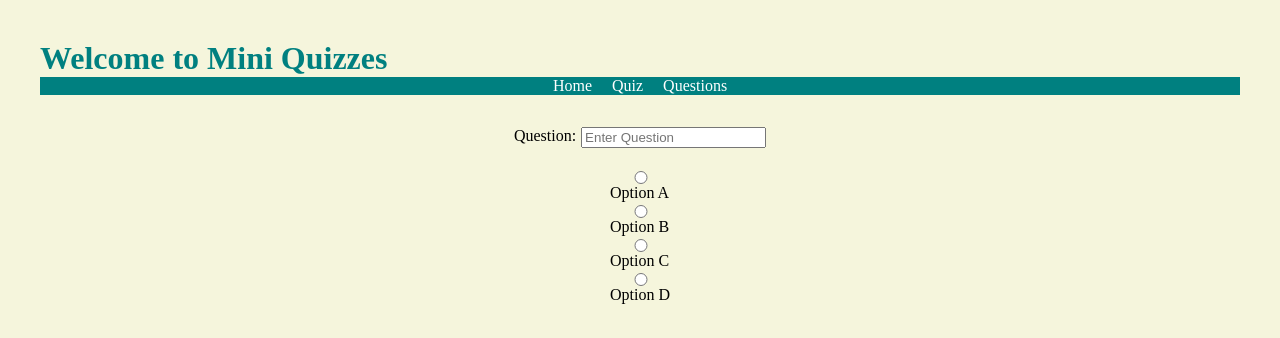
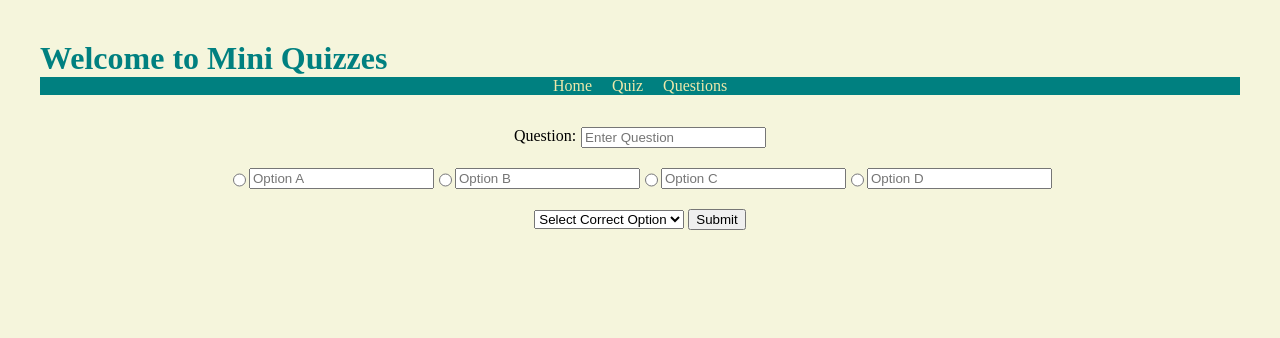
Before and after one commit to Priyanshii23/mockEvaluation2, a website: page frontend/quiz.html in a window 1280 px wide. Drawn offline with Linux system fonts and the light colour scheme.

Commit message:
Updated quiz Questions

```diff
--- a/baseUrl.js
+++ b/baseUrl.js
@@ -1,4 +1,4 @@
 
-export const baseUrl = "short-bustling-toaster.glitch.me";
+// export const baseUrl = "short-bustling-toaster.glitch.me";
 
-//  const baseUrl = "http://localhost:3000/quiz"
+export const baseUrl = "http://localhost:3000/quiz"
--- a/frontend/index.css
+++ b/frontend/index.css
@@ -1,31 +1,40 @@
-body{
+body {
     /* border: 2px solid black; */
     padding: 30px;
     margin: 10px;
     background-color: beige;
 }
-h1{
+
+h1 {
     align-items: center;
     color: teal;
     margin: auto;
 }
 
-#nav{
+#nav {
     display: flex;
     gap: 20px;
     justify-content: space-around;
     background-color: teal;
 
 }
-a{
+
+a {
     text-decoration: none;
     display: flex;
     flex-direction: row;
     justify-content: space-around;
-    color: white;
+    color: palegoldenrod;
 
 }
-form{
+
+a:hover {
+    cursor: pointer;
+    color: black;
+    background-color: palegoldenrod;
+}
+
+form {
     display: flex;
     flex-direction: column;
     gap: 20px;
@@ -34,17 +43,28 @@ form{
     align-items: center;
 }
 
-#quizForm{
-   /* border: 1px solid black; */
+#submit {
+    border-radius: 5px;
+    color: palegoldenrod;
+    background-color: teal;
+}
 
+#submit:hover {
+    cursor: pointer;
+    color: teal;
+    background-color: white;
 }
-#question{
+
+
+
+#question {
     display: flex;
     gap: 5px;
 
 }
-#opt{
+
+#opt {
     display: flex;
-    flex-direction: column;
-    align-items: left;
+
+    /* align-items: left; */
 }
--- a/frontend/quiz.html
+++ b/frontend/quiz.html
@@ -1,11 +1,13 @@
 <!DOCTYPE html>
 <html lang="en">
+
 <head>
     <meta charset="UTF-8">
     <meta name="viewport" content="width=device-width, initial-scale=1.0">
     <title>Quiz</title>
     <link rel="stylesheet" href="index.css">
 </head>
+
 <body>
     <h1>Welcome to Mini Quizzes</h1>
     <div id="nav"></div>
@@ -15,14 +17,30 @@
             <input type="text" id="quesStatement" placeholder="Enter Question">
         </div>
         <div id="opt">
-   <input type="radio" name="options" value="Option A">Option A
-   <input type="radio" name="options" value="Option B">Option B
-   <input type="radio" name="options" value="Option C">Option C
-   <input type="radio" name="options" value="Option D">Option D
+            <input type="radio" name="options" value="Option A">
+            <input type="text" placeholder="Option A">
+            <input type="radio" name="options" value="Option B">
+            <input type="text" placeholder="Option B">
+            <input type="radio" name="options" value="Option C">
+            <input type="text" placeholder="Option C">
+            <input type="radio" name="options" value="Option D">
+            <input type="text" placeholder="Option D">
+        </div>
+        <div id="correct">
+            <select name="options" id="sel" >
+                <option value="select correct option">Select Correct Option</option>
+                <option value="optionA">Option A</option>
+                <option value="optionB">Option B</option>
+                <option value="optionC">Option C</option>
+                <option value="optionD">Option D</option>
+            </select>
+            <button>Submit</button>
+
         </div>
 
     </form>
 
 </body>
 <script src="./index.js"></script>
+
 </html>
```
Also changed, not shown: db.json (+11 -3 lines), frontend/index.js (+4 -3 lines), frontend/login.js (+14 -12 lines), frontend/questions.html (+3 -0 lines). Lines whose indentation alone changed are shown as unchanged.
